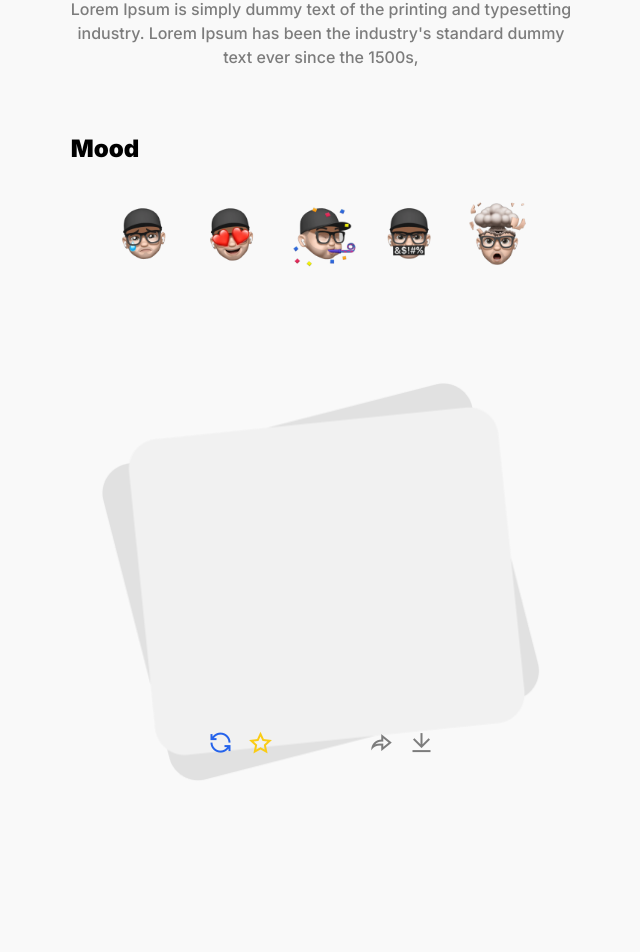
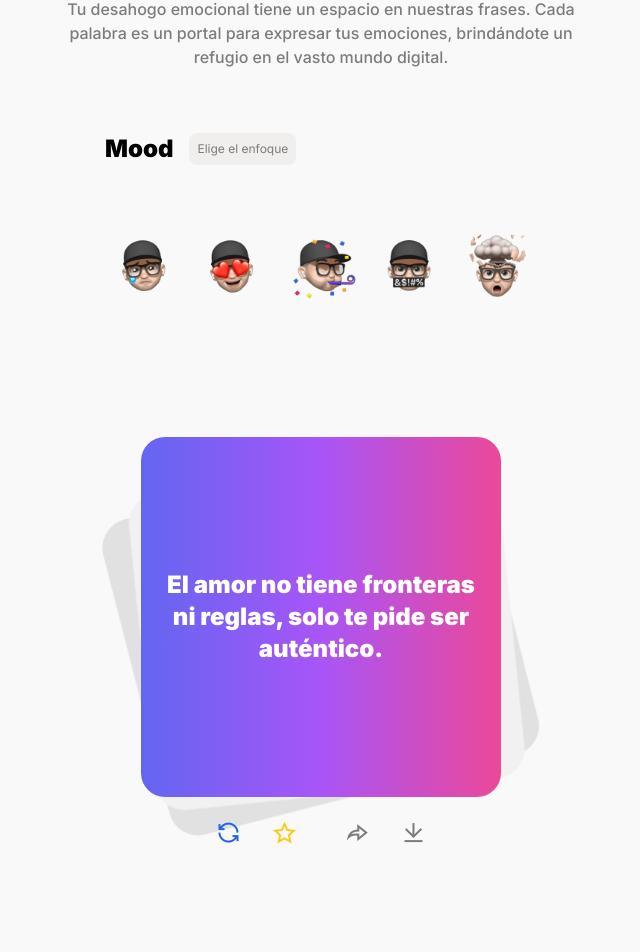
Before and after one commit to frannlencina/LetrasSinFiltro, a Next.js app: page / in a window 1280 px wide. Shown: the part 371-1323 px from the top of the page, without its empty margins (319-959 px from the left). Built offline with nearby package versions, Linux system fonts and the light colour scheme.

Commit message:
🚀 main card mockup

```diff
--- /dev/null
+++ b/src/app/components/CardTemplate.tsx
@@ -0,0 +1,11 @@
+type CardTemplateProps = {
+    text: string;
+};
+const CardTemplate: React.FC<CardTemplateProps> = ({ text }) => {
+    return (
+        <div className="flex justify-center items-center text-center text-2xl p-4 font-black rounded-3xl mt-32  text-white pointer-events-none select-none cursor-pointer  w-[360px] h-[360px] bg-gradient-to-r from-indigo-500 via-purple-500 to-pink-500">
+            <p>{text}</p>
+        </div>
+    )
+}
+export default CardTemplate;
--- a/src/app/components/Footer.tsx
+++ b/src/app/components/Footer.tsx
@@ -8,7 +8,7 @@ export default function Footer() {
         instagram: {
             name: "Instagram",
             logoSrc: "/instagram-logo.png",
-            desc: "For announcements, tips and general information.",
+            desc: "For announcements, updates and exclusive information.",
             link: "https://www.instagram.com/fran.lencinaa/"
         },
         twitter: {
@@ -20,7 +20,7 @@ export default function Footer() {
         cafecito: {
             name: "Cafecito",
             logoSrc: "/cafecito-logo.jpg",
-            desc: "For announcements, tips and general information.",
+            desc: "To help keep this beautiful project going",
             link: "https://cafecito.app/"
         },
     };
--- /dev/null
+++ b/src/app/components/blocks/Generator.tsx
@@ -0,0 +1,79 @@
+'use client'
+import CardTemplate from "../CardTemplate";
+import * as htmlToImage from 'html-to-image';
+import { useState } from "react";
+import { stylesToolsGen } from "@/app/utils/styles";
+
+export default function Generator() {
+
+    {/* Simulacion temporal  almacenamiento de frases. Proximamente utilizacion de API en IA */ }
+
+    const frases = [
+        "El amor no tiene fronteras ni reglas, solo te pide ser auténtico.",
+        "Eres la melodía que le da sentido a todas las notas de mi vida.",
+        "Amarte es un verbo que conjugo a todas horas en mi corazón.",
+        "En cada latido se escribe tu nombre, en cada sueño, tu sonrisa.",
+        "Tus ojos son constelaciones que guían mi alma hacia el paraíso.",
+        "En tu abrazo encuentro el hogar que siempre busqué en este mundo.",
+        "Eres la historia que mis labios desean contar en cada beso.",
+        "Cada minuto a tu lado es un poema que mi corazón escribe eternamente.",
+        "El amor es el idioma que mi corazón habla con el tuyo en silencio.",
+        "En tu mirada encuentro la paz que ningún verso pudo brindarme.",
+        "Tu amor es el tatuaje indeleble en el lienzo de mi existencia.",
+        "Tus risas son partituras que alegran la sinfonía de mi vida.",
+        "Eres el final de todas mis búsquedas, mi anhelo más profundo.",
+        "Amar es descubrir en ti, cada día, algo nuevo que me enamora.",
+        "Nuestro amor es un cuento sin fin, escrito en cada latido del corazón.",
+        "Eres el sueño que nunca quise despertar, la realidad que siempre soñé.",
+        "Cada suspiro lleva tu nombre, cada latido late por tu amor.",
+        "Tu presencia es el sol en un día lluvioso, la luz en mi oscuridad.",
+        "Eres el verso que nunca pude rimar, pero siempre anhelé escribir.",
+        "Tu amor es la melodía que siempre está sonando en mi corazón."
+    ]
+
+    const downloadToImage = async () => {
+        const element = document.getElementById('elementToDownload');
+        if (element) {
+            try {
+                const dataUrl = await htmlToImage.toPng(element);
+                const link = document.createElement('a');
+                link.download = 'frase.png';
+                link.href = dataUrl;
+                link.click();
+            } catch (error) {
+                console.error('Error al descargar la imagen:', error);
+            }
+        } else {
+            console.error('Elemento no encontrado');
+        }
+    }
+
+    const [textFocus, setTextFocus] = useState<string>(frases[0]);
+
+    const reloadTextFocus = () => {
+        const randomIndex = Math.floor(Math.random() * frases.length);
+        const fraseSeleccionada = frases[randomIndex];
+        setTextFocus(fraseSeleccionada);
+    };
+    return (
+        <div>
+            <div id="mainCard" className="pb-32">
+                <div className="min-w-[450px] min-h-[450px] flex justify-center items-center">
+                    <div id="elementToDownload" className="hover:scale-105 transition-all duration-200">
+                        <CardTemplate text={textFocus} />
+                    </div>
+                </div>
+                <div className="flex justify-between max-w-[50%] mx-auto text-2xl translate-y-4">
+                    <div className="flex gap-4">
+                        <button onClick={reloadTextFocus} className={`text-blue-600 ` + stylesToolsGen.common}><i className="ri-loop-left-line"></i></button>
+                        <button className={`text-yellow-400 ` + stylesToolsGen.common}><i className="ri-star-line"></i></button>
+                    </div>
+                    <div className="flex gap-4 opacity-50">
+                        <button className={stylesToolsGen.common} ><i className="ri-share-forward-line"></i></button>
+                        <button className={stylesToolsGen.common} onClick={downloadToImage}><i className="ri-download-line"></i></button>
+                    </div>
+                </div>
+            </div>
+        </div>
+    )
+}
--- a/src/app/page.tsx
+++ b/src/app/page.tsx
@@ -1,4 +1,5 @@
 import Image from "next/image"
+import Generator from "./components/blocks/Generator";
 
 export default function Home() {
   const images = [
@@ -15,12 +16,16 @@ export default function Home() {
           <span className="bg-yellow-200 bg-opacity-50 text-yellow-600 px-3 py-1 rounded-md text-xs font-medium">Alpha v1.0</span>
           <div className="flex flex-col justify-center items-start gap-4 p-4">
             <h1 id="heroTitle" className="font-black bg-clip-text text-transparent bg-gradient-to-r from-blue-200 via-blue-600 to-blue-200 text-3xl sm:text-6xl text-center max-w-3xl">Generá <span id="heroTitleMid" className="text-stone-800">frases que te</span> <span className="bg-clip-text text-transparent bg-gradient-to-r from-blue-600 to-blue-200">identifiquen</span></h1>
-            <h4 className="text-center font-medium opacity-50 max-w-lg mx-auto ">Lorem Ipsum is simply dummy text of the printing and typesetting industry. Lorem Ipsum has been the industry's standard dummy text ever since the 1500s,</h4>
+            <h4 className="text-center font-medium opacity-50 max-w-lg mx-auto ">Tu desahogo emocional tiene un espacio en nuestras frases. Cada palabra es un portal para expresar tus emociones, brindándote un refugio en el vasto mundo digital.</h4>
           </div>
         </div>
-        <div className="max-w-6xl ">
-          <h4 className="font-black text-black text-2xl float-left">Mood</h4>
+        <div className="max-w-6xl">
+          <div className="flex gap-4">
+            <h4 className="font-black text-black text-2xl ">Mood</h4>
+            <p className="opacity-50 bg-stone-200 rounded-lg px-2 py-2 text-center text-xs">Elige el enfoque</p>
+          </div>
           <div className="flex gap-2 justify-center mt-16">
+
             {
               images.map((image, index) => (
                 <Image key={index}
@@ -33,20 +38,7 @@ export default function Home() {
             }
           </div>
         </div>
-        <div id="mainCard" className="pb-32">
-          <div className=" min-w-[450px] min-h-[450px]">
-          </div>
-          <div className="flex justify-between max-w-[50%] mx-auto text-2xl">
-            <div className="flex gap-4">
-              <button className="text-blue-600"><i className="ri-loop-left-line"></i></button>
-              <button className="text-yellow-400"><i className="ri-star-line"></i></button>
-            </div>
-            <div className="flex gap-4 opacity-50">
-              <button><i className="ri-share-forward-line"></i></button>
-              <button><i className="ri-download-line"></i></button>
-            </div>
-          </div>
-        </div>
+        <Generator />
       </main>
     </>
   )
--- a/src/app/utils/styles.tsx
+++ b/src/app/utils/styles.tsx
@@ -3,3 +3,7 @@ export const stylesNavFooter = {
     focus: "text-blue-600",
     callToAction: "text-blue-600 px-2 py-2 rounded-lg transition-all duration-200 "
 }
+
+export const stylesToolsGen = {
+    common: "hover:bg-stone-300 px-2 py-1 rounded-xl"
+}
```
Also changed, not shown: package.json (+5 -4 lines), 2 other files (tests, documents, lock files or other folders).
